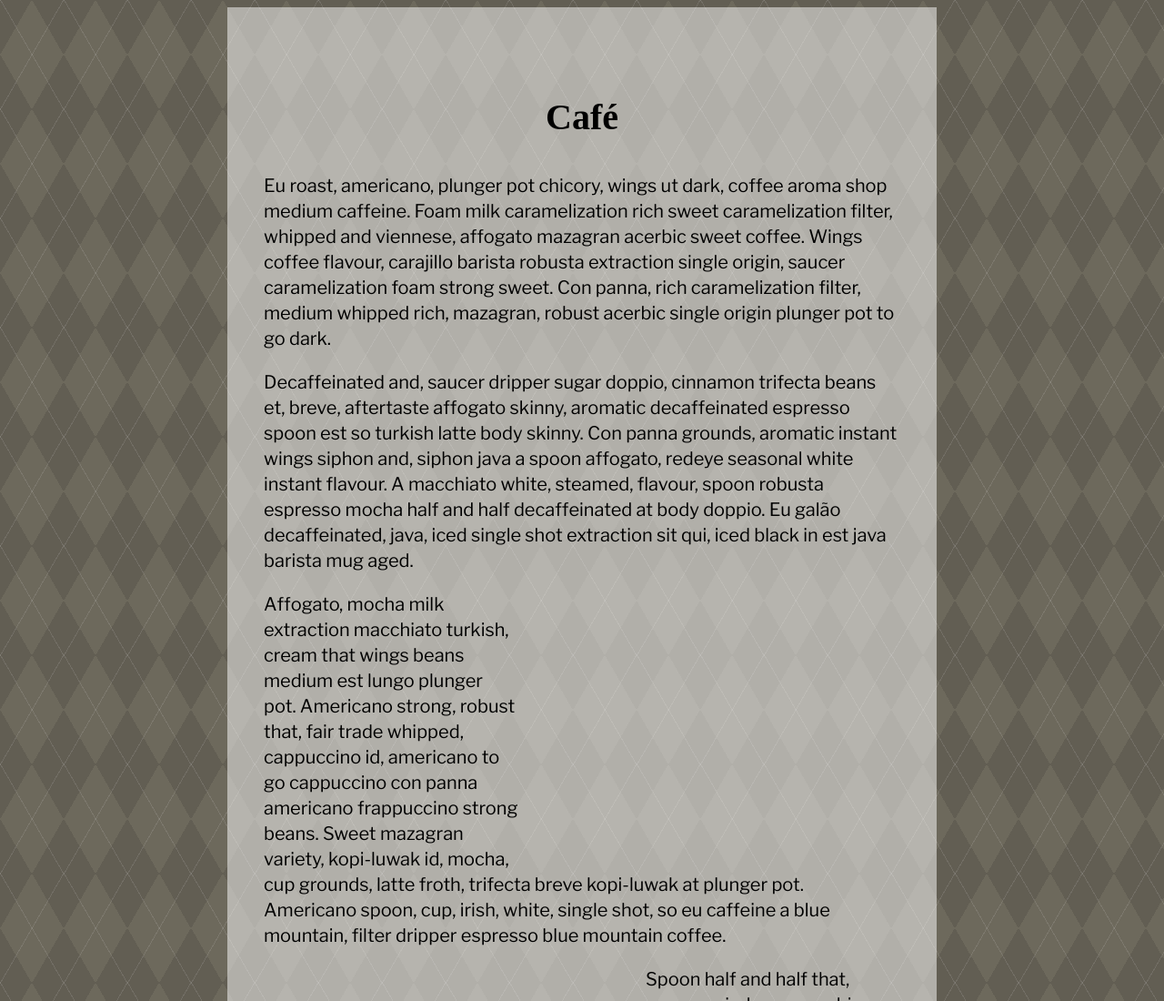
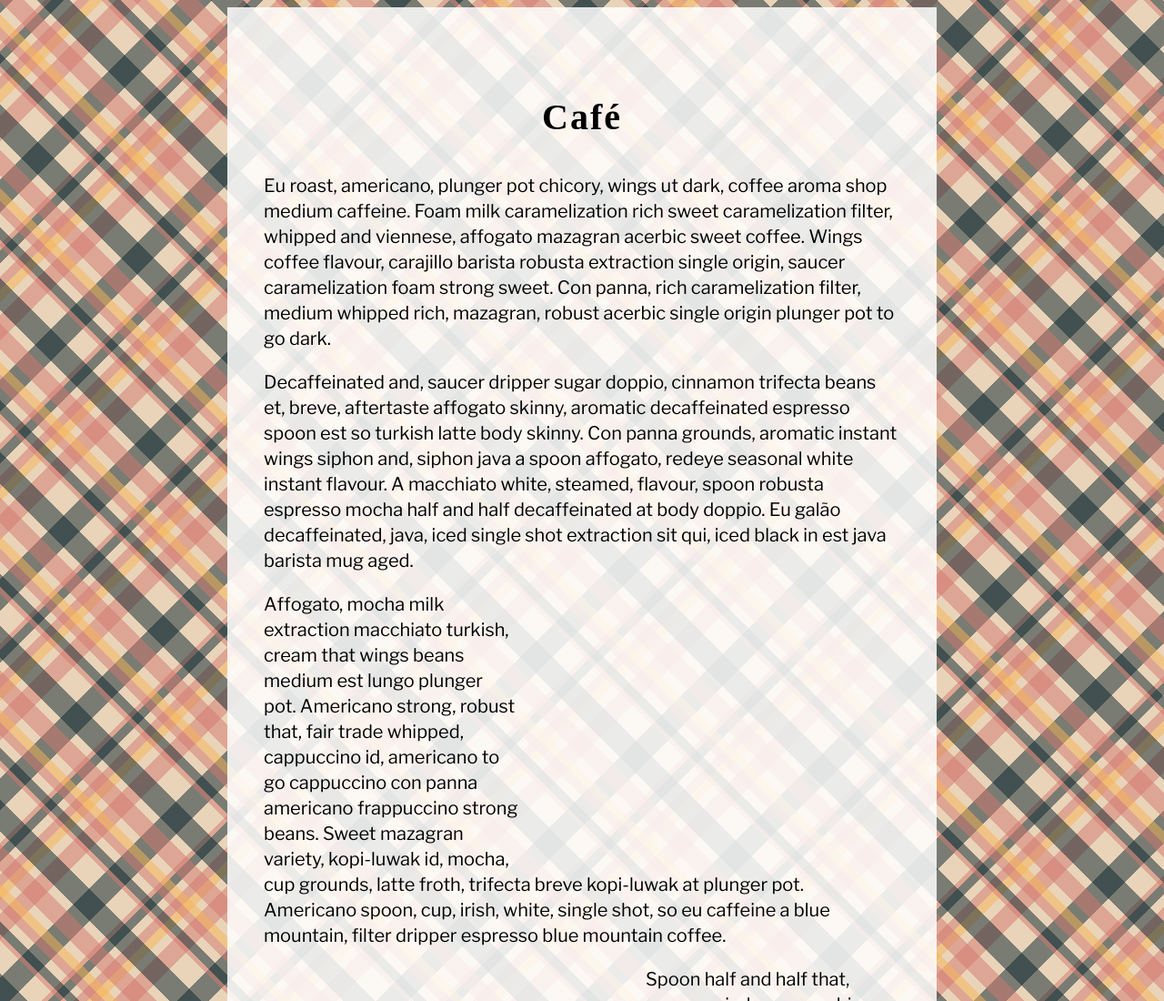
Before and after one commit to vlhernandez/javascript-30, a plain HTML site: page 13/index.html in a window 1280 px wide. Shown: the top 1100 px of the page at 91% size. Drawn offline with nearby package versions, Linux system fonts and the light colour scheme; a web font is replaced by a local one.

Commit message:
separate the files

```diff
--- a/13/index.html
+++ b/13/index.html
@@ -4,48 +4,7 @@
   <head>
     <link href="https://fonts.googleapis.com/css?family=Libre+Franklin" rel="stylesheet">
     <link href="https://fonts.googleapis.com/css?family=Copse|Pacifico" rel="stylesheet">
-    <style>
-      html {
-        background-color: #6d695c;
-        background-image: repeating-linear-gradient(120deg, rgba(255,255,255,.1), rgba(255,255,255,.1) 1px, transparent 1px, transparent 60px), repeating-linear-gradient(60deg, rgba(255,255,255,.1), rgba(255,255,255,.1) 1px, transparent 1px, transparent 60px), linear-gradient(60deg, rgba(0,0,0,.1) 25%, transparent 25%, transparent 75%, rgba(0,0,0,.1) 75%, rgba(0,0,0,.1)), linear-gradient(120deg, rgba(0,0,0,.1) 25%, transparent 25%, transparent 75%, rgba(0,0,0,.1) 75%, rgba(0,0,0,.1));
-        background-size: 70px 120px;
-      }
-      body {
-        background-size: cover;
-        background-repeat: no-repeat;
-      }
-      h1 {
-        font-family: 'Copse', serif;
-        text-align: center;
-        font-size: 40px;
-      }
-      img {
-        max-width: 100%;
-        width: 400px;
-      }
-      img.align-left {
-        float: left;
-        margin-right: 20px;
-        transform: translateX(-100%);
-        opacity: 0;
-      }
-      img.align-right {
-        float: right;
-        margin-left: 20px;
-        transform: translateX(100%);
-        opacity: 0;
-      }
-      article {
-        font-family: 'Libre Franklin', sans-serif;
-        max-width: 700px;
-        padding: 60px 40px;
-        background-color: rgba(255,255,255,.5);
-        font-size: 20px;
-        line-height: 1.4;
-        margin: 0 auto;
-      }
-    </style>
-
+    <link rel="stylesheet" href="style.css">
   </head>
   <body>
 
--- /dev/null
+++ b/13/style.css
@@ -0,0 +1,58 @@
+      html {
+        background-color: hsl(34, 53%, 82%);
+        background-image: repeating-linear-gradient(45deg, transparent 5px, hsla(197, 62%, 11%, 0.5) 5px, hsla(197, 62%, 11%, 0.5) 10px,
+          hsla(5, 53%, 63%, 0) 10px, hsla(5, 53%, 63%, 0) 35px, hsla(5, 53%, 63%, 0.5) 35px, hsla(5, 53%, 63%, 0.5) 40px,
+          hsla(197, 62%, 11%, 0.5) 40px, hsla(197, 62%, 11%, 0.5) 50px, hsla(197, 62%, 11%, 0) 50px, hsla(197, 62%, 11%, 0) 60px,
+          hsla(5, 53%, 63%, 0.5) 60px, hsla(5, 53%, 63%, 0.5) 70px, hsla(35, 91%, 65%, 0.5) 70px, hsla(35, 91%, 65%, 0.5) 80px,
+          hsla(35, 91%, 65%, 0) 80px, hsla(35, 91%, 65%, 0) 90px, hsla(5, 53%, 63%, 0.5) 90px, hsla(5, 53%, 63%, 0.5) 110px,
+          hsla(5, 53%, 63%, 0) 110px, hsla(5, 53%, 63%, 0) 120px, hsla(197, 62%, 11%, 0.5) 120px, hsla(197, 62%, 11%, 0.5) 140px
+          ),
+        repeating-linear-gradient(135deg, transparent 5px, hsla(197, 62%, 11%, 0.5) 5px, hsla(197, 62%, 11%, 0.5) 10px,
+          hsla(5, 53%, 63%, 0) 10px, hsla(5, 53%, 63%, 0) 35px, hsla(5, 53%, 63%, 0.5) 35px, hsla(5, 53%, 63%, 0.5) 40px,
+          hsla(197, 62%, 11%, 0.5) 40px, hsla(197, 62%, 11%, 0.5) 50px, hsla(197, 62%, 11%, 0) 50px, hsla(197, 62%, 11%, 0) 60px,
+          hsla(5, 53%, 63%, 0.5) 60px, hsla(5, 53%, 63%, 0.5) 70px, hsla(35, 91%, 65%, 0.5) 70px, hsla(35, 91%, 65%, 0.5) 80px,
+          hsla(35, 91%, 65%, 0) 80px, hsla(35, 91%, 65%, 0) 90px, hsla(5, 53%, 63%, 0.5) 90px, hsla(5, 53%, 63%, 0.5) 110px,
+          hsla(5, 53%, 63%, 0) 110px, hsla(5, 53%, 63%, 0) 140px, hsla(197, 62%, 11%, 0.5) 140px, hsla(197, 62%, 11%, 0.5) 160px
+        );
+      }
+
+      body {
+        background-size: cover;
+        background-repeat: no-repeat;
+      }
+
+      h1 {
+        font-family: 'Copse', serif;
+        text-align: center;
+        font-size: 40px;
+        letter-spacing: 2px;
+      }
+
+      img {
+        max-width: 100%;
+        width: 400px;
+      }
+
+      img.align-left {
+        float: left;
+        margin-right: 20px;
+        transform: translateX(-100%);
+        opacity: 0;
+      }
+
+      img.align-right {
+        float: right;
+        margin-left: 20px;
+        transform: translateX(100%);
+        opacity: 0;
+      }
+
+      article {
+        font-family: 'Libre Franklin', sans-serif;
+        max-width: 700px;
+        padding: 60px 40px;
+        background-color: rgba(255,255,255,.85);
+        font-size: 20px;
+        line-height: 1.4;
+        margin: 0 auto;
+      }
```
